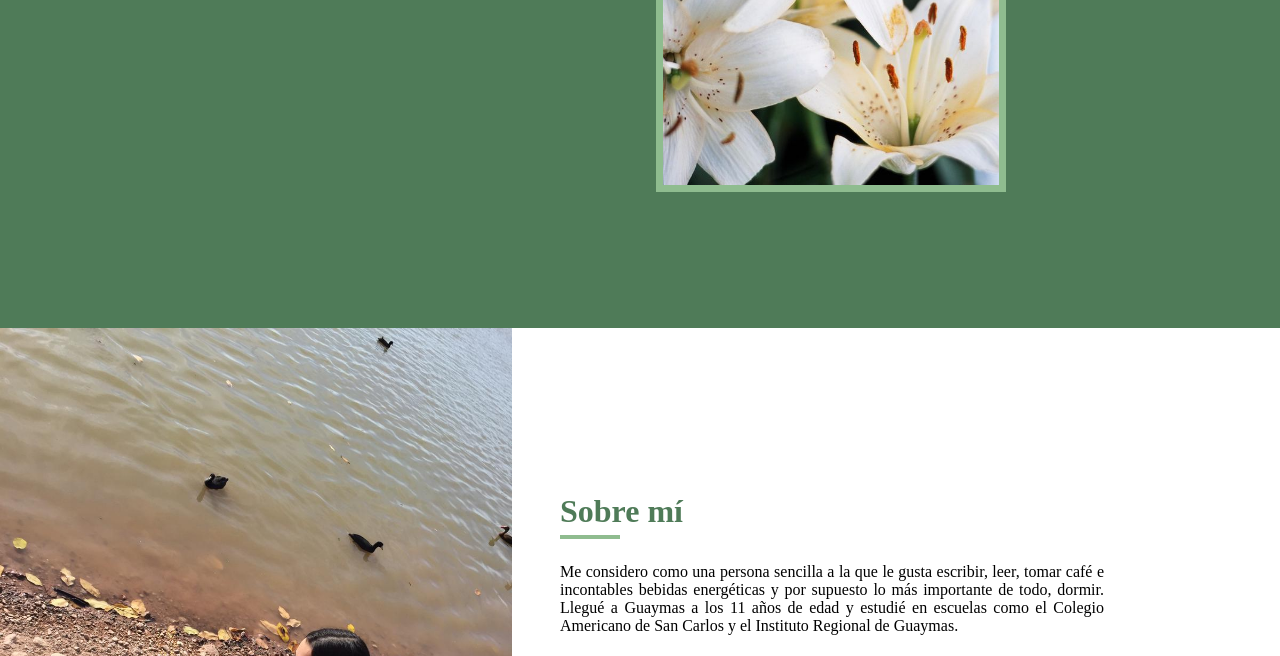
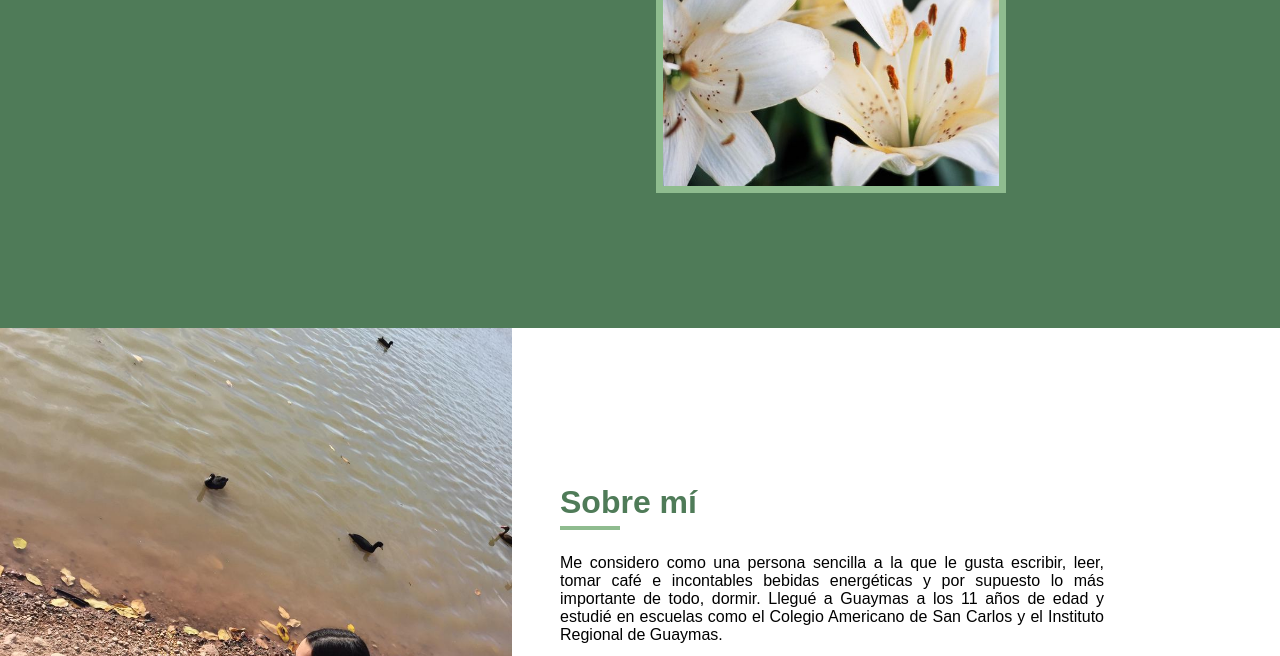
Before and after one commit to SofiaR244397/LDGSofiaRamirez1.github.io, a plain HTML site: page index.html in a window 1280 px wide. Shown: the part 472-1128 px from the top of the page. Drawn offline with Linux system fonts and the light colour scheme.

Commit message:
Update style.css

```diff
--- a/style.css
+++ b/style.css
@@ -6,7 +6,7 @@
 	list-style: none;
 }
 body {
-  font-family: 'Montserrat', Quicksand;
+  font-family: 'Arial', Quicksand;
 }
 
 .wrapper {
```
